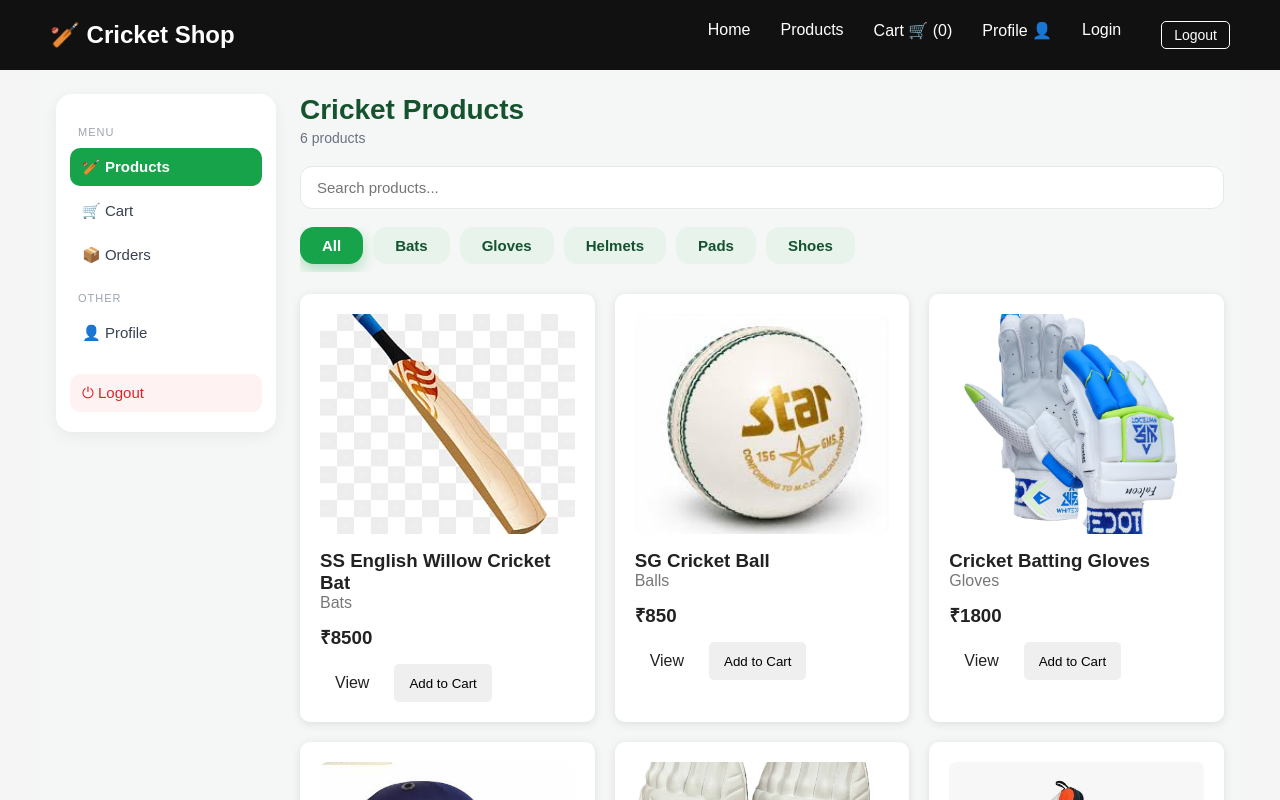
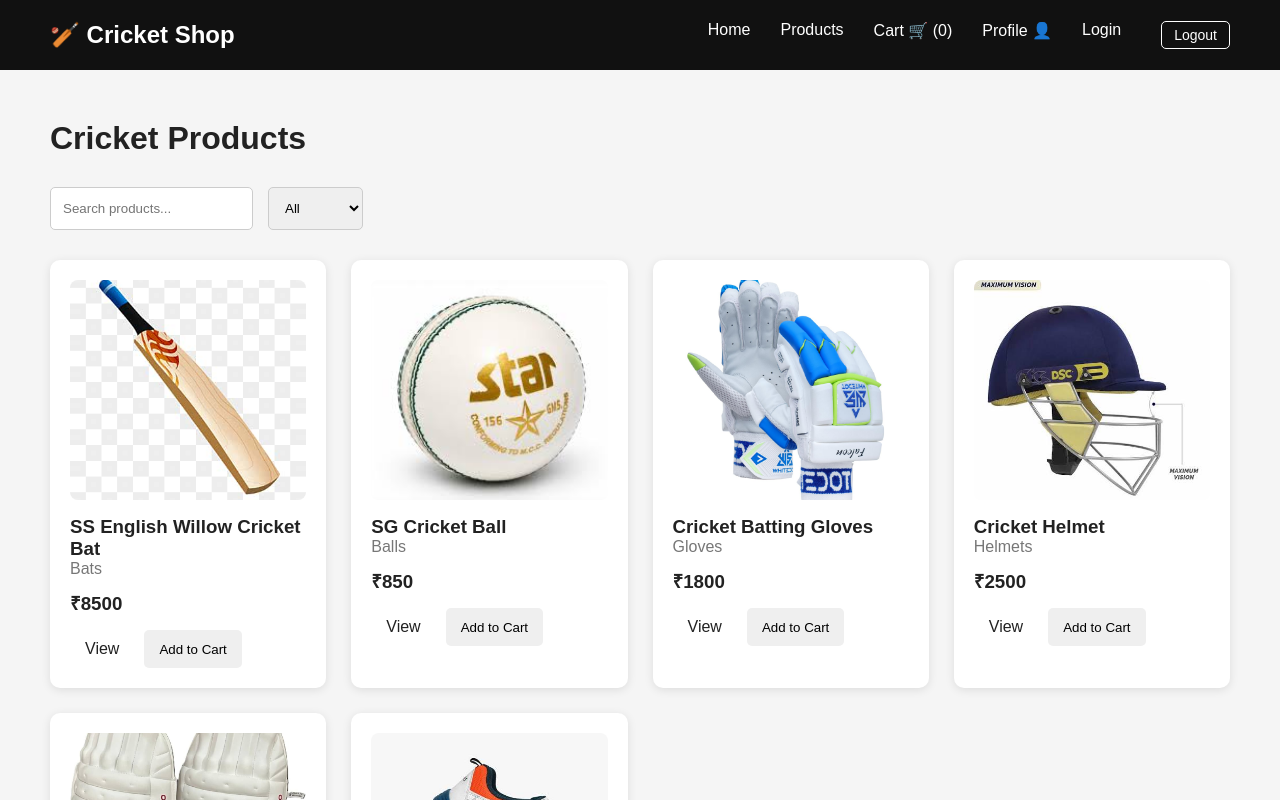
Before and after one commit to 23ucs050-collab/cricket-shop, a React (Vite) app in the folder cricket-shop/: page /products in a window 1280 px wide. Shown: the top 800 px of the page. Built offline with nearby package versions, Linux system fonts and the light colour scheme; no server answers; sample sign-in values are in the browser's storage.

Commit message:
Restore products page without sidebar

```diff
--- a/cricket-shop/src/Pages/Products.css
+++ /dev/null
@@ -1,122 +0,0 @@
-.products-page {
-  max-width: 1200px;
-  margin: 0 auto;
-  padding: 24px 16px 48px;
-  background: #f4f7f5;
-  min-height: 100vh;
-}
-
-.products-page h1 {
-  font-size: 28px;
-  margin-bottom: 4px;
-  color: #14532d;
-}
-
-.products-count {
-  color: #6b7280;
-  font-size: 14px;
-  margin-bottom: 20px;
-}
-
-/* Search bar */
-.filters {
-  display: flex;
-  gap: 12px;
-  margin-bottom: 18px;
-}
-
-.filters input {
-  flex: 1;
-  padding: 12px 16px;
-  border: 1px solid #e5e7eb;
-  border-radius: 12px;
-  font-size: 15px;
-  background: #fff;
-  outline: none;
-}
-
-.filters input:focus {
-  border-color: #16a34a;
-  box-shadow: 0 0 0 3px rgba(22, 163, 74, 0.15);
-}
-
-/* Category chips */
-.category-bar {
-  display: flex;
-  gap: 10px;
-  overflow-x: auto;
-  padding-bottom: 8px;
-  margin-bottom: 22px;
-}
-
-.category-chip {
-  flex-shrink: 0;
-  padding: 10px 22px;
-  border: none;
-  border-radius: 14px;
-  background: #e8f3ec;
-  color: #14532d;
-  font-size: 15px;
-  font-weight: 600;
-  cursor: pointer;
-  transition: all 0.2s;
-}
-
-.category-chip:hover {
-  background: #d1e9d9;
-}
-
-.category-chip.active {
-  background: #16a34a;
-  color: #fff;
-  box-shadow: 0 6px 14px rgba(22, 163, 74, 0.3);
-}
-
-/* Product grid */
-.products-grid {
-  display: grid;
-  grid-template-columns: repeat(auto-fill, minmax(260px, 1fr));
-  gap: 20px;
-}
-
-.no-products {
-  text-align: center;
-  color: #6b7280;
-  padding: 40px 0;
-  grid-column: 1 / -1;
-}
-
-@media (max-width: 600px) {
-  .products-grid {
-    grid-template-columns: repeat(2, 1fr);
-    gap: 12px;
-  }
-}
-
-.products-layout {
-  display: flex;
-  gap: 24px;
-  align-items: flex-start;
-}
-
-.products-content {
-  flex: 1;
-  min-width: 0;
-}
-
-@media (max-width: 800px) {
-  .products-layout {
-    flex-direction: column;
-  }
-
-  .sidebar {
-    width: 100%;
-    flex-direction: row;
-    flex-wrap: wrap;
-    position: static;
-  }
-
-  .sidebar-title {
-    display: none;
-  }
-}
--- a/cricket-shop/src/Pages/Products.jsx
+++ b/cricket-shop/src/Pages/Products.jsx
@@ -1,71 +1,65 @@
 import { useState } from "react";
 import products from "../data/products";
 import ProductCard from "../components/ProductCard";
-import Sidebar from "../components/Sidebar";
-import "./Products.css";
-
-const categories = ["All", "Bats", "Gloves", "Helmets", "Pads", "Shoes"];
 
 function Products({ addToCart }) {
+
   const [search, setSearch] = useState("");
   const [category, setCategory] = useState("All");
 
   const filteredProducts = products.filter((product) => {
+
     const searchMatch = product.name
       .toLowerCase()
       .includes(search.toLowerCase());
 
     const categoryMatch =
-      category === "All" || product.category === category;
+      category === "All" ||
+      product.category === category;
 
     return searchMatch && categoryMatch;
   });
 
   return (
     <div className="products-page">
-      <div className="products-layout">
-        <Sidebar />
 
-        <div className="products-content">
       <h1>Cricket Products</h1>
-          <p className="products-count">{filteredProducts.length} products</p>
 
       <div className="filters">
+
         <input
           type="text"
           placeholder="Search products..."
           value={search}
           onChange={(e) => setSearch(e.target.value)}
         />
-          </div>
 
-          <div className="category-bar">
-            {categories.map((c) => (
-              <button
-                key={c}
-                className={`category-chip ${category === c ? "active" : ""}`}
-                onClick={() => setCategory(c)}
+        <select
+          value={category}
+          onChange={(e) => setCategory(e.target.value)}
         >
-                {c}
-              </button>
-            ))}
+          <option value="All">All</option>
+          <option value="Bats">Bats</option>
+          <option value="Gloves">Gloves</option>
+          <option value="Helmets">Helmets</option>
+          <option value="Pads">Pads</option>
+          <option value="Shoes">Shoes</option>
+        </select>
+
       </div>
 
       <div className="products-grid">
-            {filteredProducts.length === 0 ? (
-              <p className="no-products">No products found.</p>
-            ) : (
-              filteredProducts.map((product) => (
+
+        {filteredProducts.map((product) => (
           <ProductCard
             key={product.id}
             product={product}
             addToCart={addToCart}
           />
-              ))
-            )}
+        ))}
+
       </div>
-        </div>
-      </div>
+
     </div>
   );
 }
```
Lines whose indentation alone changed are shown as unchanged.
